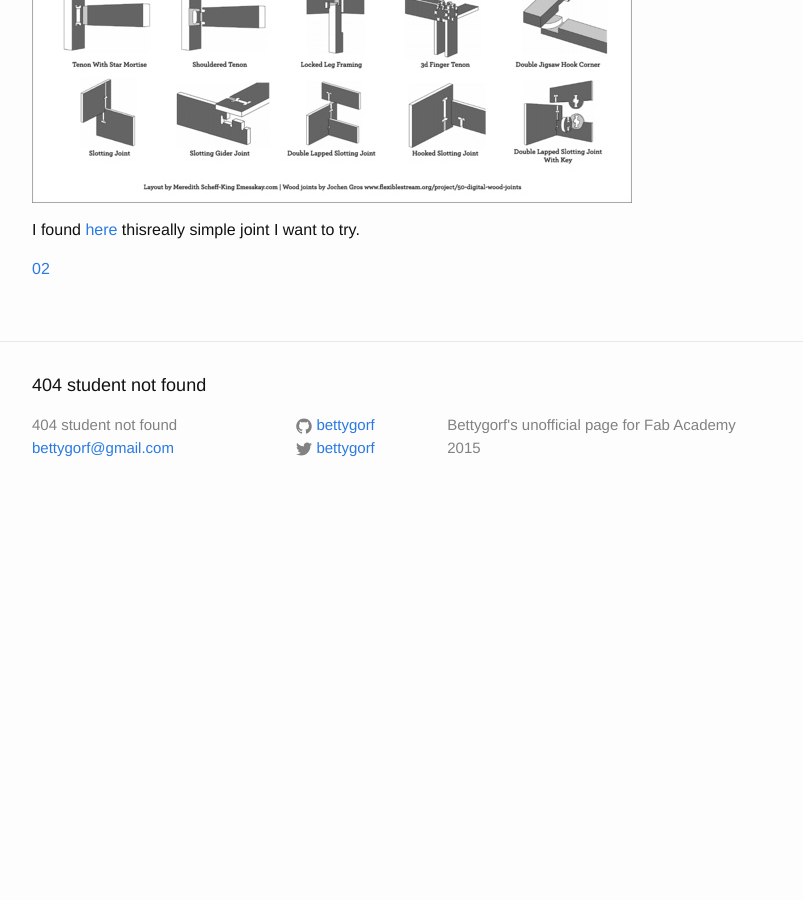
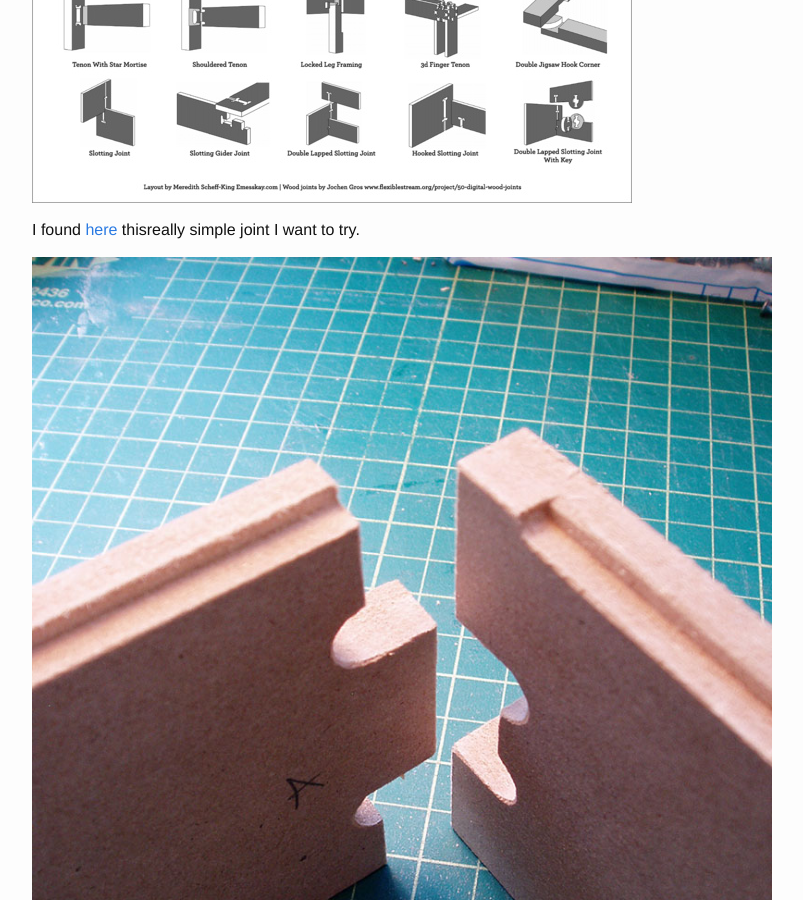
Before and after one commit to bettygorf/bettygorf, a Jekyll site: the page built from _posts/2015-03-30-01.markdown, in a window 1280 px wide and 900 px high, scrolled down 1252 px. Shown: the whole window, without its empty margins (238-1041 px from the left). Built offline with Jekyll 4.4.1, drawn with Linux system fonts in a browser that asks for light colours; before the commit the page ends 1771 px from its top, so only the background shows below that.

Commit message:
bettygorf

```diff
--- a/_posts/2015-03-30-01.markdown
+++ b/_posts/2015-03-30-01.markdown
@@ -18,4 +18,4 @@ There are plenty of possible wood [joints](https://www.flickr.com/photos/satired
 
 I found [here](http://makearchitecture.wordpress.com/people-2/jd-sassaman/13-gearbricks-final-project/) thisreally simple joint I want to try.
 
-[02](/img/week-08/02.jpg)
+![02](/img/week-08/02.jpg)
```
